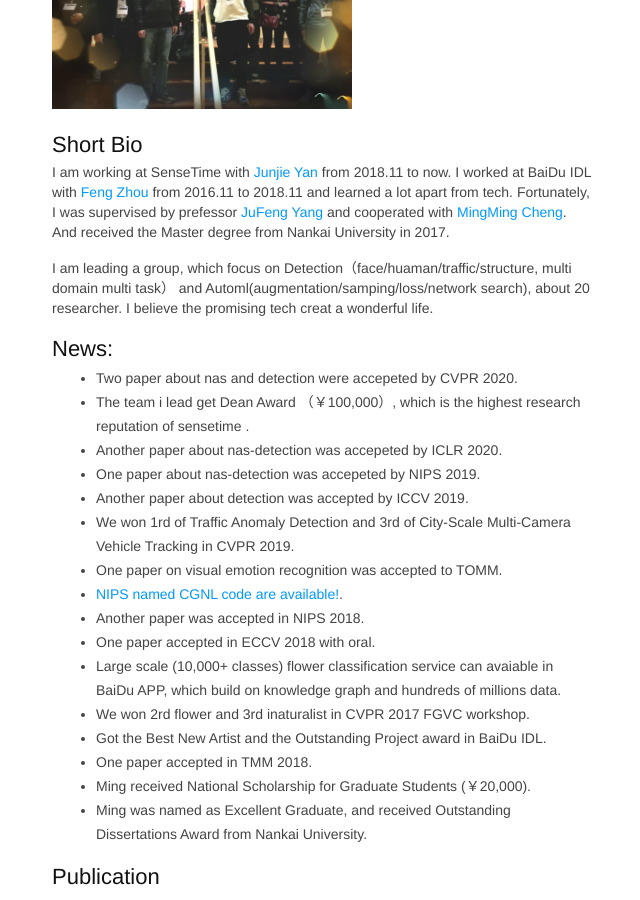
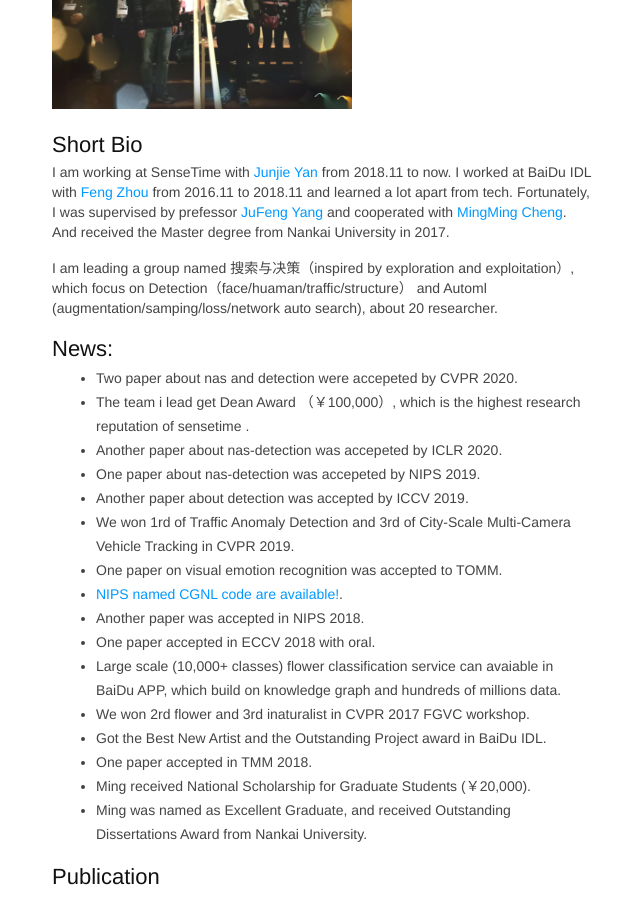
Before and after one commit to msunming/msunming.github.io, a Jekyll site: the page index.html, which Jekyll copies as it is, in a window 1280 px wide and 900 px high, scrolled down 300 px. Shown: the whole window, without its empty margins (108-748 px from the left). Built offline with Jekyll 4.4.1, drawn with Linux system fonts in a browser that asks for light colours.

Commit message:
Update index.html

```diff
--- a/index.html
+++ b/index.html
@@ -455,7 +455,7 @@ pre .markdown .emphasis {
 			And received the Master degree from Nankai University in 2017.
 		</p>
 		<p>
-			I am leading a group, which focus on Detection（face/huaman/traffic/structure, multi domain multi task） and Automl(augmentation/samping/loss/network search), about 20 researcher. I believe the promising tech creat a wonderful life.
+			I am leading a group named 搜索与决策（inspired by exploration and exploitation）, which focus on Detection（face/huaman/traffic/structure） and Automl (augmentation/samping/loss/network auto search), about 20 researcher.
 		</p>
 
 	        <h2>News:</h2>
```
